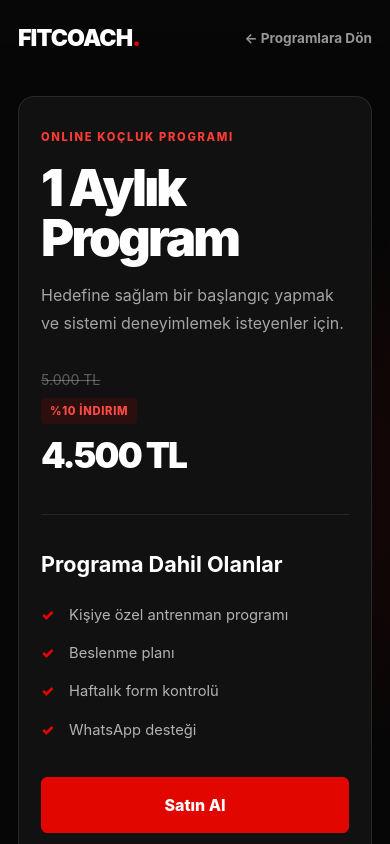
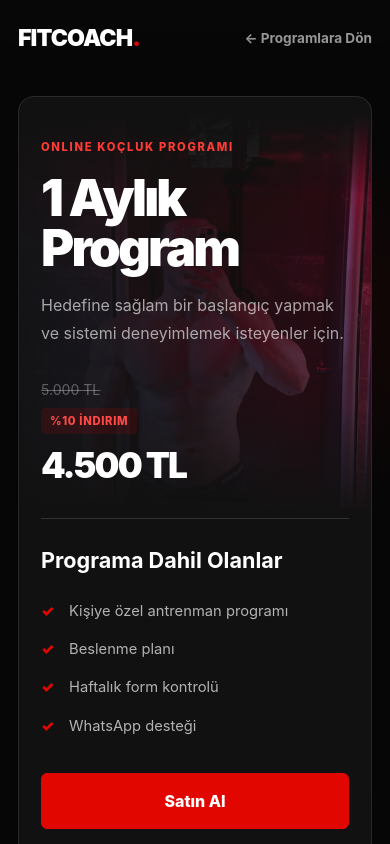
Before and after one commit to yigityilmaz16/pt-website, a React (Vite) app: page /services/1-aylik-paket in a window 390 px wide. Shown: the top 844 px of the page. Built offline with nearby package versions, Linux system fonts and the light colour scheme.

Commit message:
fix: organise the ProgramDetail page

```diff
--- a/src/App.css
+++ b/src/App.css
@@ -1279,9 +1279,9 @@
   display: inline-flex;
   align-items: center;
   justify-content: center;
-  border: 1px solid rgba(255, 255, 255, 0.44);
-  color: #fff;
-  background: transparent;
+  border: 1px solid #e10600;
+  color: #fff;
+  background: #e10600;
   font-size: 0.78rem;
   font-weight: 850;
   letter-spacing: 0.04em;
@@ -1290,8 +1290,8 @@
 
 .service-card > a:hover,
 .service-card > a:focus-visible {
-  border-color: #e10600;
-  background: #e10600;
+  border-color: #ff1a13;
+  background: #ff1a13;
   transform: translateY(-2px);
 }
 
@@ -2608,9 +2608,6 @@
   width: min(100%, 1100px);
   margin: 0 auto;
   padding: clamp(20px, 2.5vw, 28px);
-  display: grid;
-  grid-template-columns: minmax(0, 1fr) minmax(340px, 0.9fr);
-  gap: clamp(30px, 4vw, 52px);
   border: 1px solid rgba(255, 255, 255, 0.1);
   border-radius: 16px;
   background: #111;
@@ -2619,6 +2616,15 @@
 
 .program-detail__info {
   padding: clamp(12px, 2vw, 28px) 0 clamp(12px, 2vw, 28px) clamp(4px, 1vw, 12px);
+  display: grid;
+  grid-template-columns: minmax(0, 1fr) minmax(340px, 0.9fr);
+  grid-template-rows: auto 1fr;
+  gap: 0 clamp(30px, 4vw, 52px);
+}
+
+.program-detail__content {
+  grid-column: 1;
+  grid-row: 1;
 }
 
 .program-detail__label {
@@ -2676,6 +2682,8 @@
 }
 
 .program-detail__features {
+  grid-column: 1;
+  grid-row: 2;
   margin-top: clamp(38px, 5vw, 56px);
   padding-top: 34px;
   border-top: 1px solid rgba(255, 255, 255, 0.09);
@@ -2734,6 +2742,9 @@
 }
 
 .program-detail__visual {
+  position: relative;
+  grid-column: 2;
+  grid-row: 1 / 3;
   min-height: 540px;
   overflow: hidden;
   border-radius: 11px;
@@ -2790,13 +2801,22 @@
   }
 
   .program-detail__card {
-    grid-template-columns: 1fr;
-    gap: 40px;
     padding: 28px 22px;
   }
 
   .program-detail__info {
     padding: 0;
+    grid-template-columns: 1fr;
+    grid-template-rows: auto;
+    gap: 0;
+  }
+
+  .program-detail__content {
+    position: relative;
+    z-index: 2;
+    grid-column: 1;
+    grid-row: 1;
+    padding: 10px 0 32px;
   }
 
   .program-detail__content h1 {
@@ -2804,7 +2824,13 @@
   }
 
   .program-detail__features {
-    padding-top: 36px;
+    position: relative;
+    z-index: 2;
+    grid-column: 1;
+    grid-row: 2;
+    margin-top: 0;
+    padding-top: 28px;
+    border-top-color: rgba(255, 255, 255, 0.14);
   }
 
   .program-detail__button {
@@ -2812,8 +2838,42 @@
   }
 
   .program-detail__visual {
-    min-height: 0;
-    height: min(112vw, 500px);
+    z-index: 1;
+    grid-column: 1;
+    grid-row: 1;
+    min-height: 100%;
+    height: auto;
+    margin: -10px -22px 0;
+    border-radius: 0;
+    background: transparent;
+  }
+
+  .program-detail__visual::after {
+    position: absolute;
+    inset: 0;
+    background:
+      linear-gradient(
+        90deg,
+        rgba(17, 17, 17, 0.96) 0%,
+        rgba(17, 17, 17, 0.78) 46%,
+        rgba(17, 17, 17, 0.28) 100%
+      ),
+      linear-gradient(
+        180deg,
+        #111 0%,
+        rgba(17, 17, 17, 0.28) 20%,
+        rgba(17, 17, 17, 0.42) 72%,
+        #111 100%
+      );
+    content: "";
+    pointer-events: none;
+  }
+
+  .program-detail__visual img {
+    position: absolute;
+    inset: 0;
+    object-position: 58% 34%;
+    opacity: 0.8;
   }
 }
 
--- a/src/sections/ProgramDetail.jsx
+++ b/src/sections/ProgramDetail.jsx
@@ -38,6 +38,10 @@ function ProgramDetail(){
                         </div>
                     </div>
 
+                    <div className="program-detail__visual">
+                        <img src={programImage} alt="Online koçluk programı" />
+                    </div>
+
                     <div className="program-detail__features">
                         <h2>Programa Dahil Olanlar</h2>
                         <ul>
@@ -51,10 +55,6 @@ function ProgramDetail(){
                         </button>
                     </div>
                 </div>
-
-                <div className="program-detail__visual">
-                    <img src={programImage} alt="Online koçluk programı" />
-                </div>
             </section>
         </main>
     )
```
